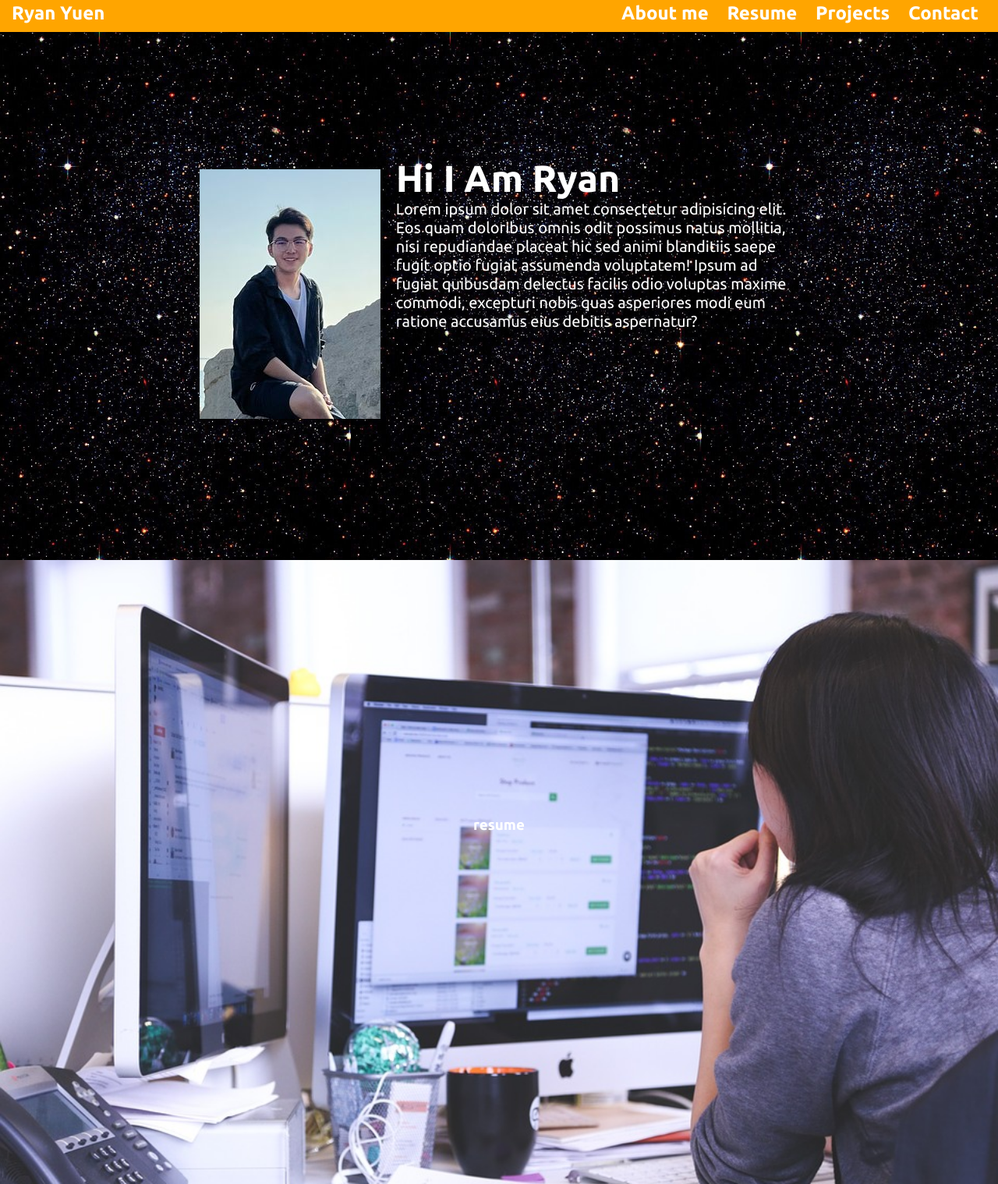
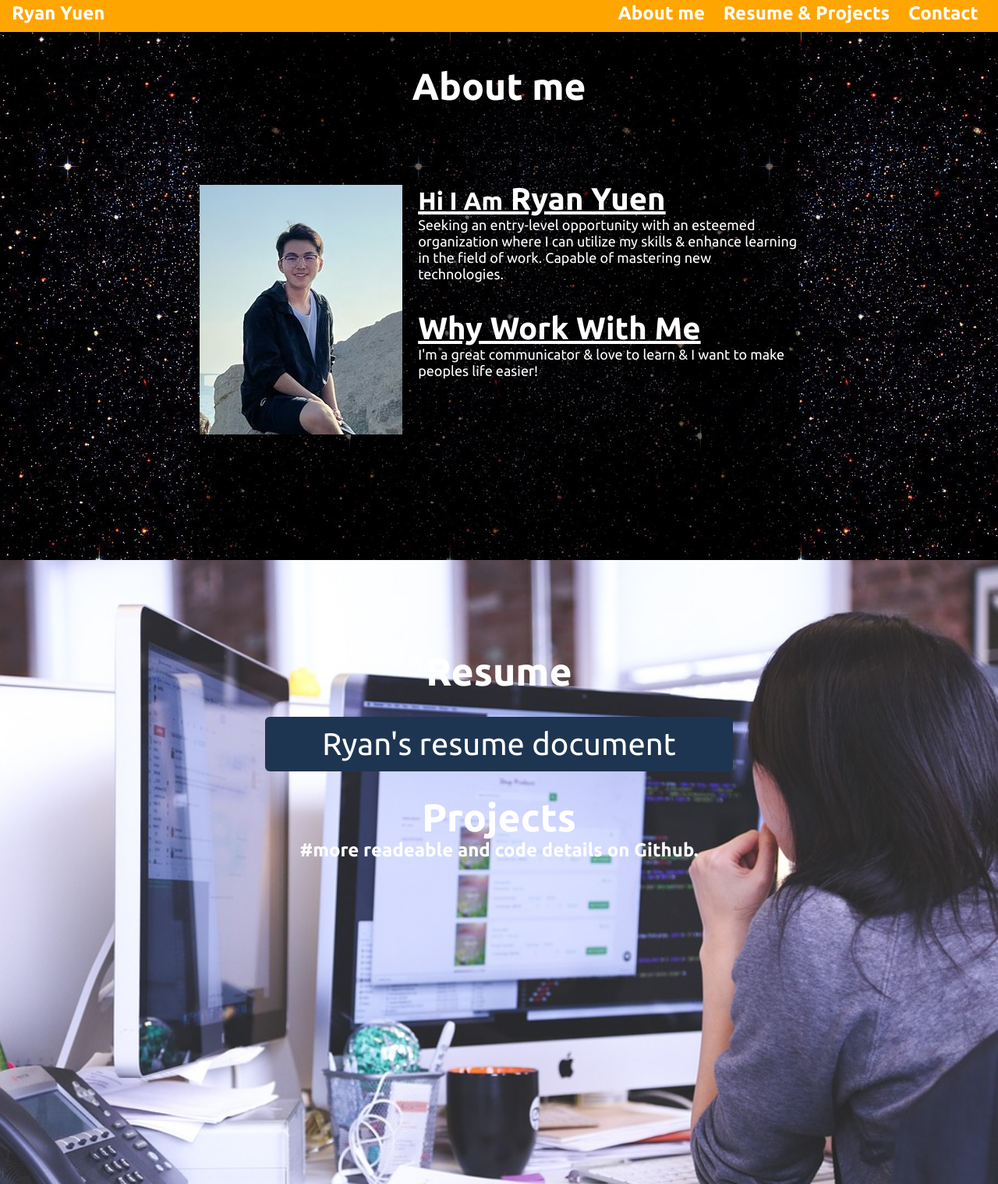
Before and after one commit to ryanisnew/Ryan-porfolio, a plain HTML site: page portfolio_website_fcc-portfolio-starter-files/index.html in a window 1280 px wide. Shown: the part 7-1525 px from the top of the page at 78% size. Drawn offline with Linux system fonts and the light colour scheme.

Commit message:
resume whole section, document button

```diff
--- a/portfolio_website_fcc-portfolio-starter-files/index.html
+++ b/portfolio_website_fcc-portfolio-starter-files/index.html
@@ -19,8 +19,7 @@
         <div class="navlist">
           <ul>
             <li class="nav-item"><a href="#about" class="nav-link">About me</a></li>
-            <li class="nav-item"><a href="#resume" class="nav-link">Resume</a></li>
-            <li class="nav-item"><a href="#projects" class="nav-link">Projects</a></li>
+            <li class="nav-item"><a href="#resume-projects" class="nav-link">Resume & Projects</a></li>
             <li class="nav-item"><a href="#contact" class="nav-link">Contact</a></li>
           </ul>
         </div>
@@ -32,30 +31,33 @@
       <!-- introduction -->
       <div class="container-content">
         <div class="cards" id="about">
+          <div id="about-title">
+            <h3>About me</h3>
+          </div>
           <div id="cropper">
             <img src="./images/ryan icon.jpg" alt="selfie">
           </div>
           <div class="intro">
-            <h2>hi I am Ryan</h2>
-            <p>Lorem ipsum dolor sit amet consectetur adipisicing elit. Eos quam
-              doloribus omnis odit possimus natus mollitia, nisi repudiandae
-              placeat hic sed animi blanditiis saepe fugit optio fugiat
-              assumenda voluptatem! Ipsum ad fugiat quibusdam delectus facilis
-              odio voluptas maxime commodi, excepturi nobis quas asperiores modi
-              eum ratione accusamus eius debitis aspernatur? </p>
+            <h2><span class="small-font">hi I am</span> Ryan Yuen</h2>
+            <p class="about-info">Seeking an entry-level opportunity with an esteemed organization where I can utilize my skills & enhance learning in the field of work. Capable of mastering new technologies.</p>
+            <h2>Why Work With Me</h2>
+            <p class="about-info">I'm a great communicator & love to learn & I want to make peoples life easier!</p>
           </div>
         </div>
 
         <div class="resume-back">
-          <div class="cards" id="resume">
-            <h3>resume</h3>
+          <div class="cards" id="resume-projects">
+            <div id="resume">
+              <h3>Resume</h3>
+              <a target="_blank" href="https://docs.google.com/document/d/e/2PACX-1vTUhgWFixms-BuqWH0LwYdu3JRzLthXD1dhm9Ge4ZBpw7Ar2IKYqVWP0X79QqKsllsgJwz2pWG3czs9/pub" class="resume-btn">Ryan's resume document</a>
+            </div>
+            <div id="projects">
+              <h3>Projects</h3>
+              <h2>#more readeable and code details on Github.</h2>
+            </div>
           </div>
         </div>
 
-        <div class="cards" id="projects">
-          <h3>projects</h3>
-          <h2>#more readeable and code details on Github.</h2>
-        </div>
 
         <div class="cards" id="contact">
           <h3>Find me on:</h3>
--- a/portfolio_website_fcc-portfolio-starter-files/style.css
+++ b/portfolio_website_fcc-portfolio-starter-files/style.css
@@ -85,17 +85,11 @@ html {
     width: 100%;
     background-image: url(./images/stars.jpg);
     background-size: contain;
+    background-attachment: fixed;
 }
 .container-content {
     height: 100vh;
     margin: 45px 20vw 0px;
-}
-/* about */
-#about img, .intro {
-    margin: 60px auto;
-}
-#about {
-    width: 100%;
 }
 .cards {
     height: 85vh;
@@ -104,27 +98,53 @@ html {
     justify-content: center;
     align-items: center;
 }
+/* about */
+#about-title {
+    position: absolute;
+    top: 90px;
+}
+#about-title h3 {
+    color: white;
+    font-size: 3rem;
+}
+
+
+/* text of about */
+#about img, .intro {
+    margin: 100px auto 60px;
+}
+#about {
+    width: 100%;
+    background-color: rgba(0, 0, 0, 0.6);;
+}
 #cropper{
-    width: 1500px;
+    width: auto;
     height: auto;
     overflow:hidden;
     border-radius: 10px;
 }
 #cropper img{
-    position:relative;
-    left: -18%;
+    position: relative;
+    left: -11%;
 }
 .intro{
     margin-left: 20px;
+    width: 600px;
 }
+/* font size and style */
 .intro h2{
     text-transform: capitalize;
-    font-size: 3rem;
+    font-size: 2.5rem;
+    text-decoration: underline;
 }
-.intro p {
-    font-size: 20px;
-    height: 300px;
+.intro .small-font {
+    font-size: 2rem;
 }
+.intro .about-info {
+    font-size: 18px;
+    height: 120px;
+}
+/* ends of about */
 
 /* starts of resume */
 .resume-back {
@@ -135,3 +155,41 @@ html {
     position: absolute;
     left: 0 ;
 }
+#resume-projects {
+    height: 100vh;
+    width: 100%;
+    display: flex;
+    flex-direction: column  ;
+    justify-content: center;
+    align-items: center;
+}
+.resume-btn {
+    display: inline-block;
+    background: #1e3551;
+    color: #fff;
+    font-size: 40px;
+    padding: 10px 30px;
+    margin: 30px;
+    font-weight: 400;
+    border-radius: 6px;
+    border: 2px solid #1e3551;
+    transition: background-color 0.3s;
+    text-decoration: none;
+    height: 70px;
+    width: 600px;
+    text-align: center;
+}
+.resume-btn:hover {
+    height: 70px;
+    width: 600px;
+    background-color: orange;
+}
+
+/* resume */
+#resume {
+    margin-top: -300px;
+}
+#resume h3, #projects h3 {
+    font-size: 50px;
+    text-align: center;
+}
```
